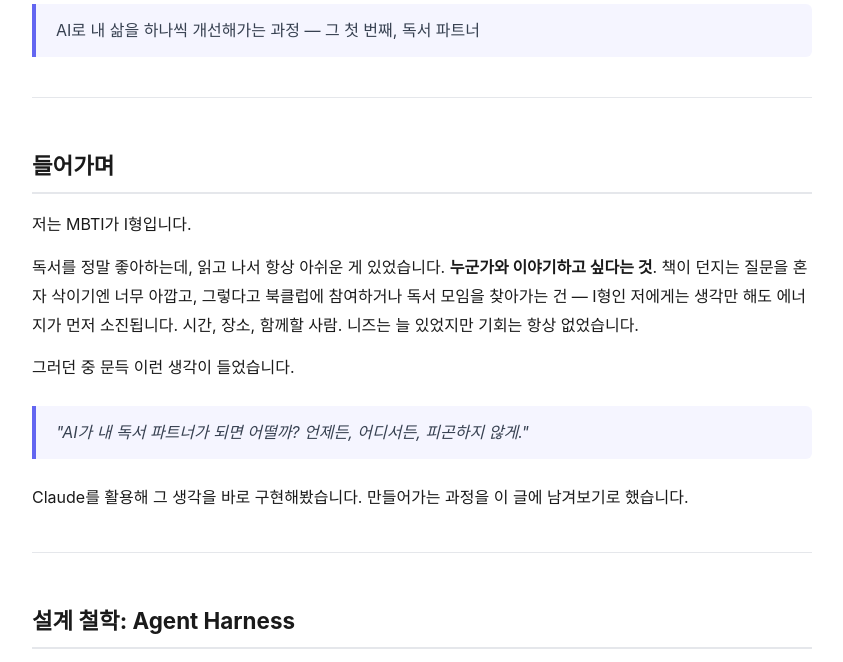
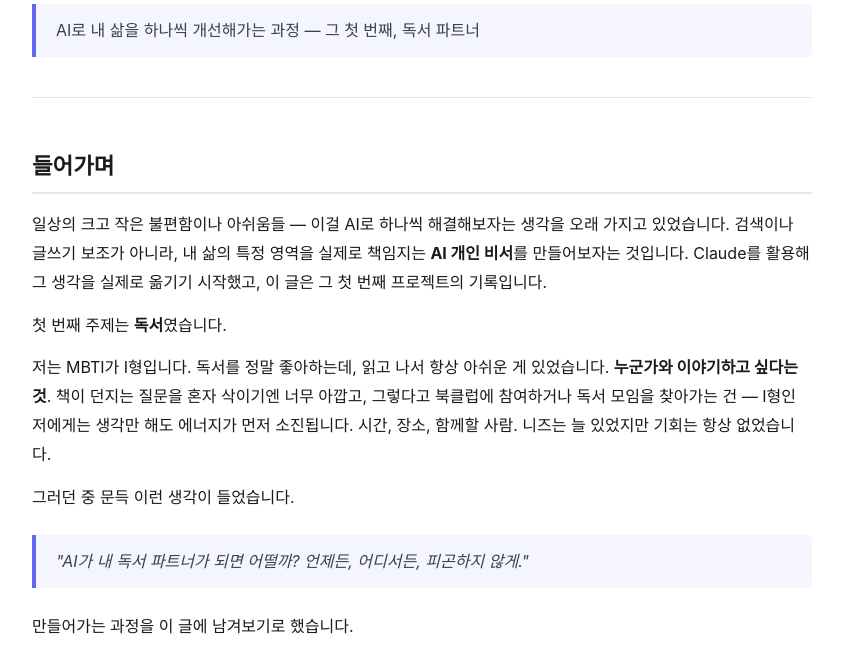
Before and after one commit to seogii1004-cpu/my-ai-agent-v1, a website: page doc/reading_blog.html in a window 1280 px wide. Shown: the part 131-793 px from the top of the page, without its empty margins (218-1061 px from the left). Drawn offline with Linux system fonts and the light colour scheme.

Commit message:
들어가며 재구성 — AI 개인 비서 목표를 앞에 배치

```diff
--- a/doc/reading_blog.html
+++ b/doc/reading_blog.html
@@ -78,13 +78,14 @@
 </blockquote>
 <hr>
 <h2>들어가며</h2>
-<p>저는 MBTI가 I형입니다.</p>
-<p>독서를 정말 좋아하는데, 읽고 나서 항상 아쉬운 게 있었습니다. <strong>누군가와 이야기하고 싶다는 것</strong>. 책이 던지는 질문을 혼자 삭이기엔 너무 아깝고, 그렇다고 북클럽에 참여하거나 독서 모임을 찾아가는 건 — I형인 저에게는 생각만 해도 에너지가 먼저 소진됩니다. 시간, 장소, 함께할 사람. 니즈는 늘 있었지만 기회는 항상 없었습니다.</p>
+<p>일상의 크고 작은 불편함이나 아쉬움들 — 이걸 AI로 하나씩 해결해보자는 생각을 오래 가지고 있었습니다. 검색이나 글쓰기 보조가 아니라, 내 삶의 특정 영역을 실제로 책임지는 <strong>AI 개인 비서</strong>를 만들어보자는 것입니다. Claude를 활용해 그 생각을 실제로 옮기기 시작했고, 이 글은 그 첫 번째 프로젝트의 기록입니다.</p>
+<p>첫 번째 주제는 <strong>독서</strong>였습니다.</p>
+<p>저는 MBTI가 I형입니다. 독서를 정말 좋아하는데, 읽고 나서 항상 아쉬운 게 있었습니다. <strong>누군가와 이야기하고 싶다는 것</strong>. 책이 던지는 질문을 혼자 삭이기엔 너무 아깝고, 그렇다고 북클럽에 참여하거나 독서 모임을 찾아가는 건 — I형인 저에게는 생각만 해도 에너지가 먼저 소진됩니다. 시간, 장소, 함께할 사람. 니즈는 늘 있었지만 기회는 항상 없었습니다.</p>
 <p>그러던 중 문득 이런 생각이 들었습니다.</p>
 <blockquote>
 <p><em>&quot;AI가 내 독서 파트너가 되면 어떨까? 언제든, 어디서든, 피곤하지 않게.&quot;</em></p>
 </blockquote>
-<p>Claude를 활용해 그 생각을 바로 구현해봤습니다. 만들어가는 과정을 이 글에 남겨보기로 했습니다.</p>
+<p>만들어가는 과정을 이 글에 남겨보기로 했습니다.</p>
 <hr>
 <h2>설계 철학: Agent Harness</h2>
 <p>이 프로젝트의 핵심 개념은 <strong>Agent Harness</strong>입니다.</p>
```
Also changed, not shown: doc/reading_blog.md (+5 -3 lines).
